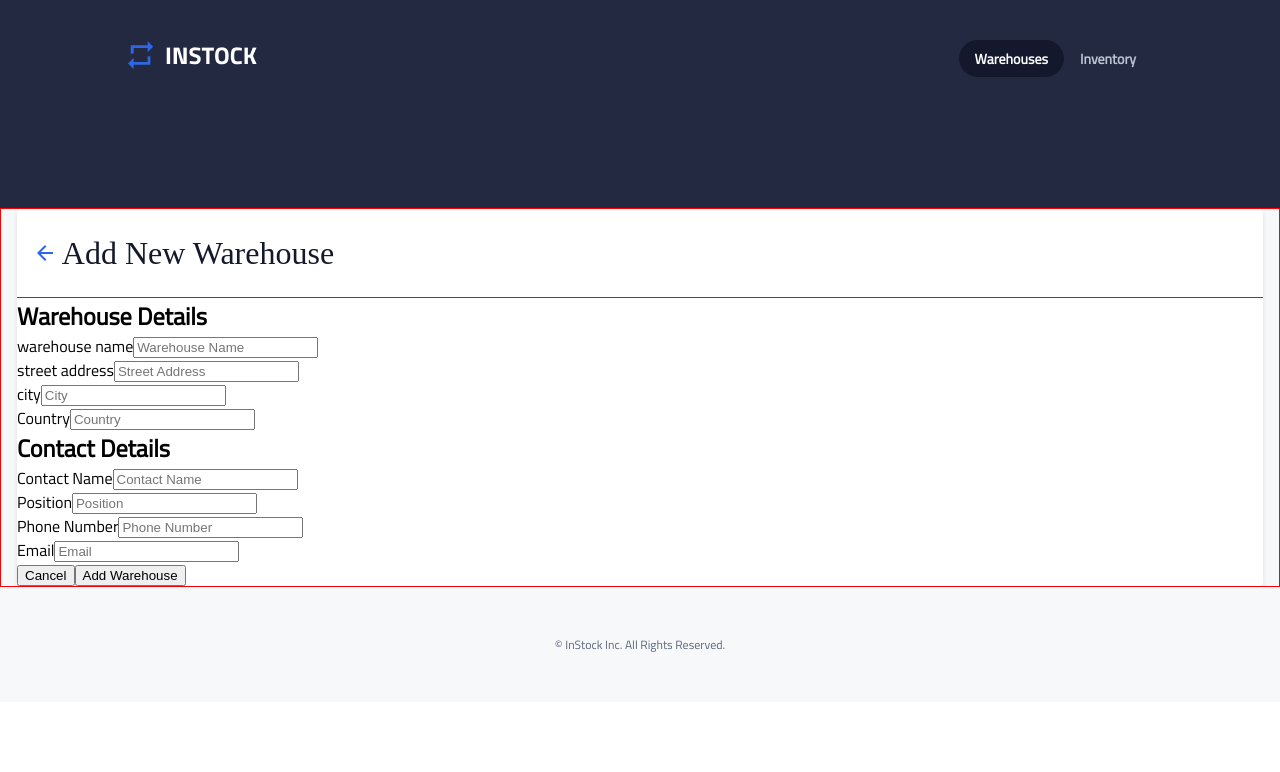
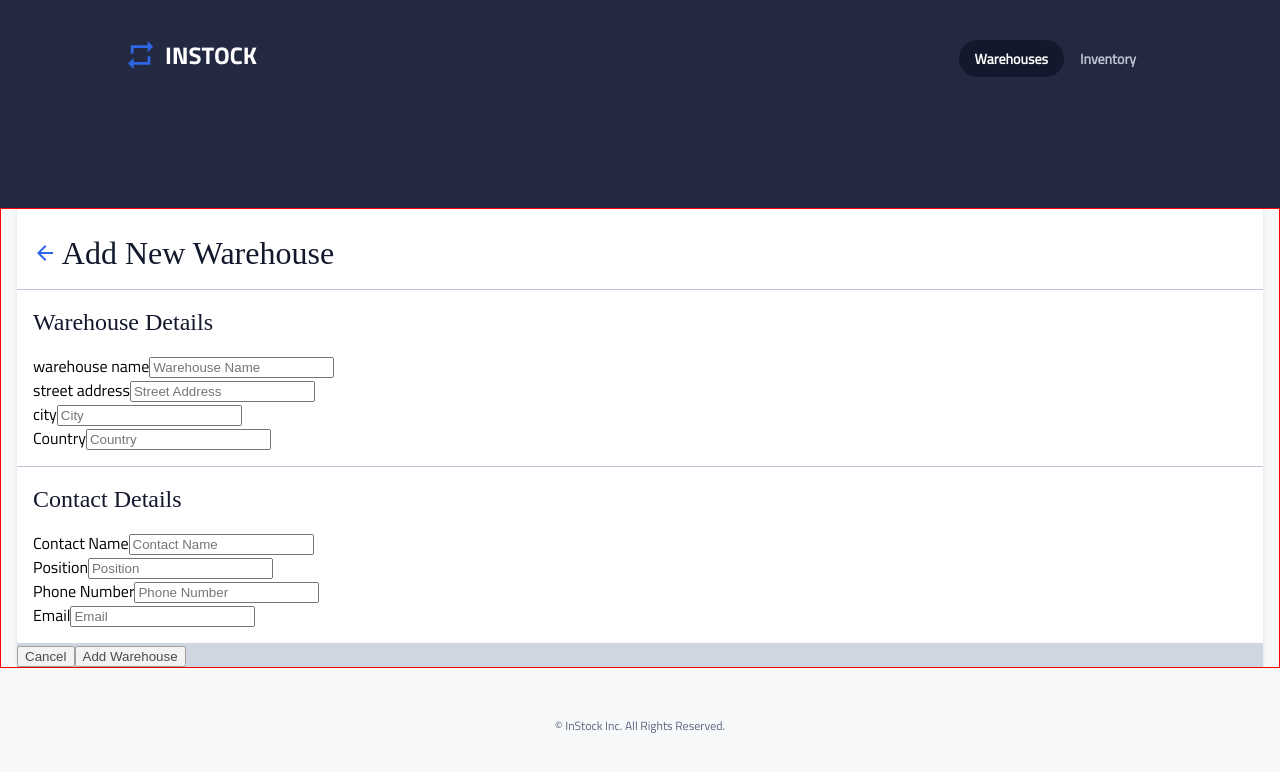
Before and after one commit to hilarykhc/instock-client, a React (Create React App) app: page /warehouse/add in a window 1280 px wide. Shown: the top 772 px of the page. Built offline with nearby package versions, Linux system fonts and the light colour scheme.

Commit message:
Add Divider Component.variables,mixins, style form section

```diff
--- /dev/null
+++ b/src/components/Divider/Divider.jsx
@@ -0,0 +1,6 @@
+import './Divider.scss';
+const Divider = () => {
+  return <div className="divider"></div>;
+};
+
+export default Divider;
--- /dev/null
+++ b/src/components/Divider/Divider.scss
@@ -0,0 +1,8 @@
+ @use '../../styles/partials/mixins' as *;
+@use '../../styles/partials/typography' as *;
+@use '../../styles/partials/variables' as *;
+@use '../../styles/partials/resets';
+
+ .divider{
+   @include divider;
+ }
--- a/src/components/WarehouseForm/WarehouseForm.jsx
+++ b/src/components/WarehouseForm/WarehouseForm.jsx
@@ -1,13 +1,13 @@
-
+import Divider from '../Divider/Divider';
 import './WarehouseForm.scss';
 
 const WarehouseForm = () => {
   return (
     <form className="warehouse-form">
-      <div>
+      <div className="warehouse-form__section-container">
         {/* Warehouse Detail Section */}
-        <section>
-          <h2>Warehouse Details</h2>
+        <section className="warehouse-form-section section">
+          <h2 className='section__heading'>Warehouse Details</h2>
           <div className="form__group">
             <label htmlFor="warehouse_name">warehouse name</label>
             <input
@@ -41,9 +41,10 @@ const WarehouseForm = () => {
             />
           </div>
         </section>
+        <Divider />
         {/* Contact section */}
-        <section>
-          <h2>Contact Details</h2>
+        <section className="warehouse-form-section section">
+          <h2 className='section__heading'>Contact Details</h2>
           <div className="form__group">
             <label htmlFor="contact_name">Contact Name</label>
             <input
@@ -76,13 +77,13 @@ const WarehouseForm = () => {
             <input type="text" id="email" name="email" placeholder="Email" />
           </div>
         </section>
-        <div>
+        <div className="warehouse-form__btn-container">
           <button>Cancel</button>
           <button>Add Warehouse</button>
         </div>
       </div>
     </form>
   );
-}
+};
 
-export default WarehouseForm
+export default WarehouseForm;
--- a/src/components/WarehouseForm/WarehouseForm.scss
+++ b/src/components/WarehouseForm/WarehouseForm.scss
@@ -0,0 +1,31 @@
+@use '../../styles/partials/mixins' as *;
+@use '../../styles/partials/typography' as *;
+@use '../../styles/partials/variables' as *;
+@use '../../styles/partials/resets';
+
+
+.warehouse-form{
+    &-section{
+        padding: $padding-mobile-bw-component;
+    }
+
+     &__contact-section{
+        padding: $padding-mobile-bw-component;
+    }
+
+     &__btn-container{
+      border-radius:0px, 0px, 3px, 3px;
+      opacity: 0.7;
+      background-color: $cloud;
+      width: 100%;
+     }
+}
+
+.section{
+  &__heading{
+    @include font-sub-header;
+    font-weight: 600;
+    color: $instock-black;
+    padding-bottom: $padding-mobile-bw-component;
+  }
+}
--- a/src/pages/AddNewWarehouse/AddNewWarehouse.scss
+++ b/src/pages/AddNewWarehouse/AddNewWarehouse.scss
@@ -8,9 +8,7 @@
   border:1px solid red;
   background-color: $light-grey;
 
-
   &__wrapper{
-    // border:1px solid red;
     margin: 0px 1rem;
     background-color: #fff;
     border-radius: 4px;
@@ -23,10 +21,12 @@
   &__title-container{
     display: flex;
     align-items: center;
-    // justify-content: center;
     gap:0.3rem;
-    border-bottom: 1px solid red;
-    padding: 1.5rem 1rem;
+    @include divider;
+    padding-top: $padding-mobile-before-headline;
+    padding-bottom: $padding-mobile-after-headline;
+    padding-left: $padding-mobile-bw-component;
+    padding-right: $padding-mobile-bw-component;
   }
 
   &__title{
@@ -42,28 +42,3 @@
   width: 1.5rem;
 }
 }
-
-
-
-
-// .new-warehouse{
-
-
-
-
-//   &__wrapper{
-//     background-color: #fff;
-//     //  box-shadow: 0 2px 5px 0 rgba(19, 24, 44, 0.1);
-//   }
-
-//    &__title-container{
-//     display: flex;
-//   }
-
-//   &__title{
-//     @include font-page-header;
-//     text-transform: capitalize;
-//     font-weight: 600;
-//     color:$instock-black;
-//   }
-// }
--- a/src/styles/partials/_mixins.scss
+++ b/src/styles/partials/_mixins.scss
@@ -136,3 +136,7 @@
     border: 1px solid $instock-indigo;
   }
 }
+
+@mixin divider {
+  border-bottom: 1px solid $cloud;
+}
--- a/src/styles/partials/_variables.scss
+++ b/src/styles/partials/_variables.scss
@@ -35,3 +35,11 @@ $font-tablet-body-sm:  #{0.75rem}/#{1.125rem} $font-family;
 $font-tablet-link:  #{0.875rem}/#{1.375rem} $font-family;
 $font-tablet-labels:  #{0.875rem}/#{1.375rem} $font-family;
 $font-tablet-buttons:  #{0.875rem}/#{1.375rem} $font-family;
+
+//Padding
+$padding-mobile-before-headline : 1.5rem;
+$padding-mobile-after-headline:1rem;
+$padding-mobile-bw-component:1rem;
+$padding-tablet-before-headline : 2.25rem;
+$padding-tablet-after-headline: 1.5rem;
+$padding-tablet-bw-component:1.5rem;
```
